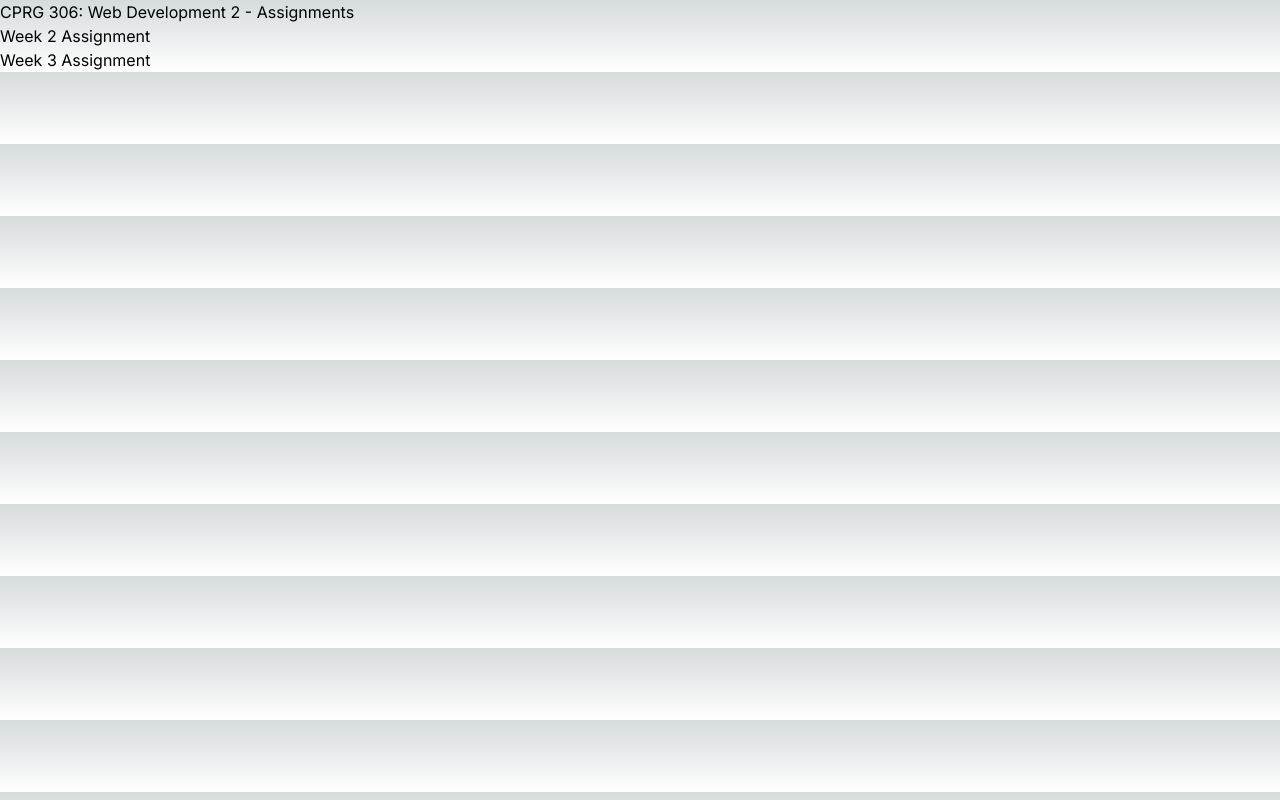
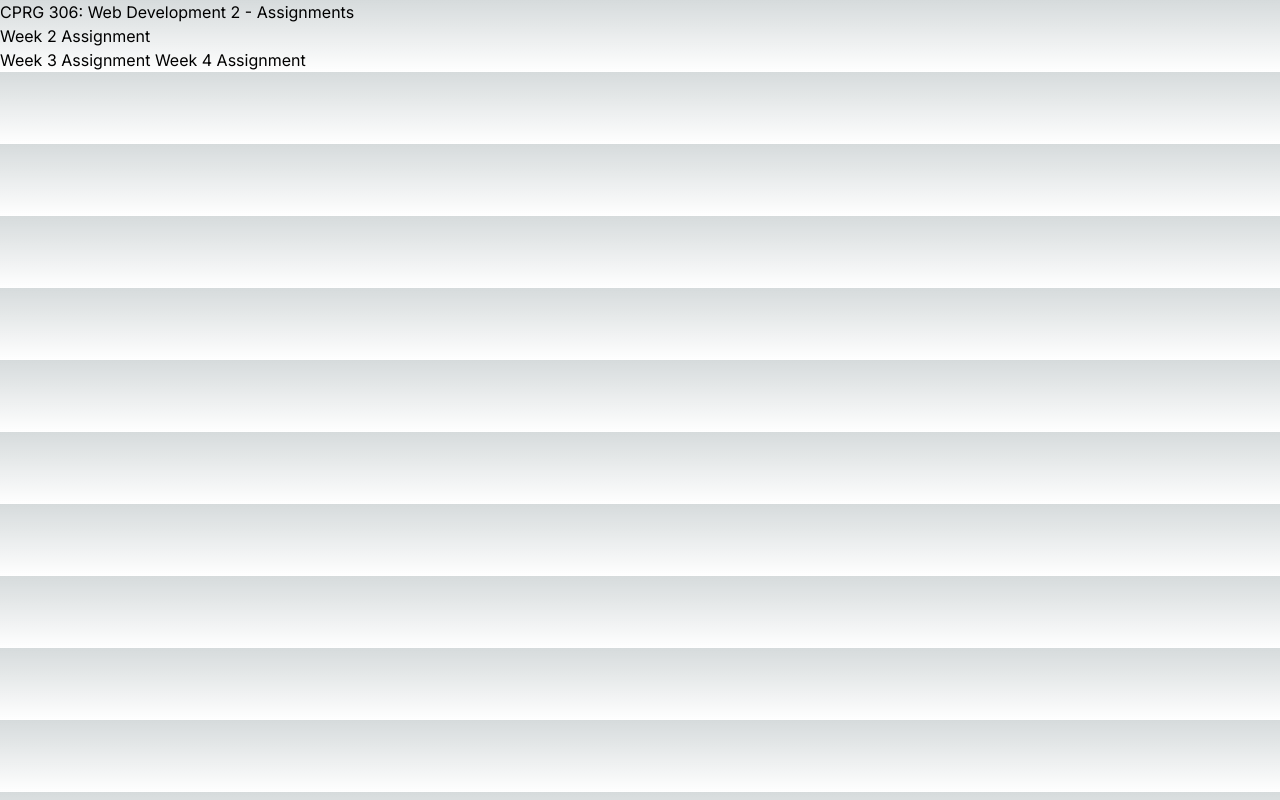
Before and after one commit to ksingh62/cprg306-assignments, a Next.js app: page / in a window 1280 px wide. Built offline with nearby package versions, Linux system fonts and the light colour scheme.

Commit message:
add link to week-4 page

```diff
--- a/app/page.js
+++ b/app/page.js
@@ -7,6 +7,7 @@ export default function Home() {
       <Link href="/week-2"> Week 2 Assignment</Link>
       <br></br>
       <Link href="/week-3"> Week 3 Assignment</Link>
+      <Link href="/week-4"> Week 4 Assignment</Link>
     </>
   );
 }
```
